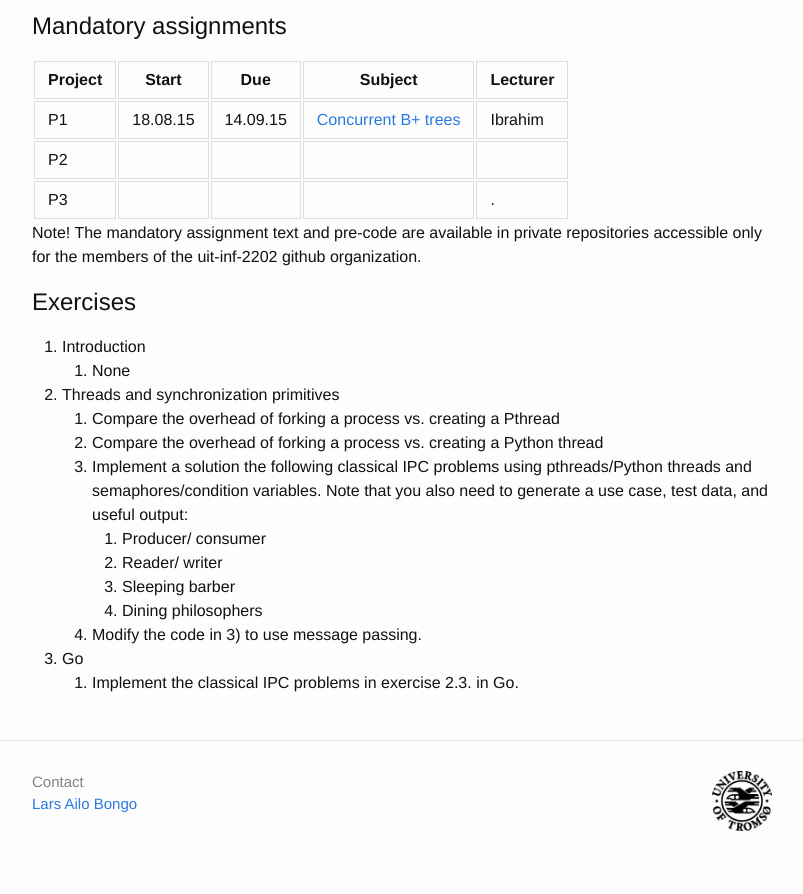
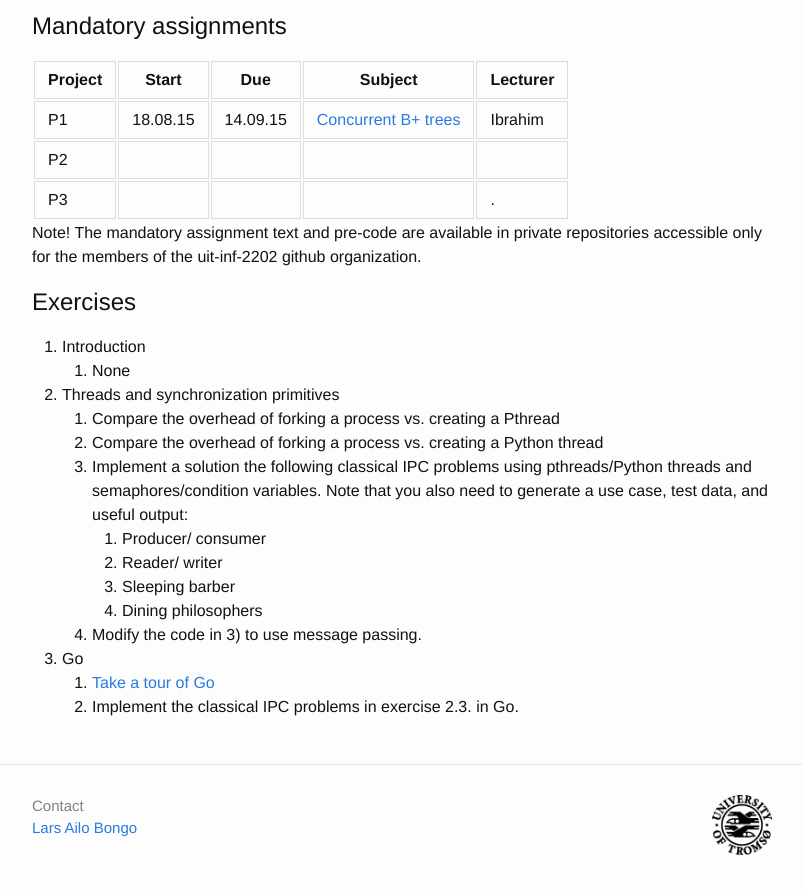
Before and after one commit to uit-inf-2202/syllabus, a Jekyll site: the page built from index.md, in a window 1280 px wide and 900 px high, scrolled down 2446 px. Shown: the top 894 px of the window, without its empty margins (238-1041 px from the left). Built offline with Jekyll 4.4.1, drawn with Linux system fonts in a browser that asks for light colours.

Commit message:
One more Go exercises (A Tour of Go)

```diff
--- a/index.md
+++ b/index.md
@@ -105,4 +105,5 @@ Note! The mandatory assignment text and pre-code are available in private reposi
 		4. Dining philosophers
 	4. Modify the code in 3) to use message passing.
 3. Go
-	1. Implement the classical IPC problems in exercise 2.3. in Go.
+	1. [Take a tour of Go](http://tour.golang.org/welcome/1)
+	2. Implement the classical IPC problems in exercise 2.3. in Go.
```
